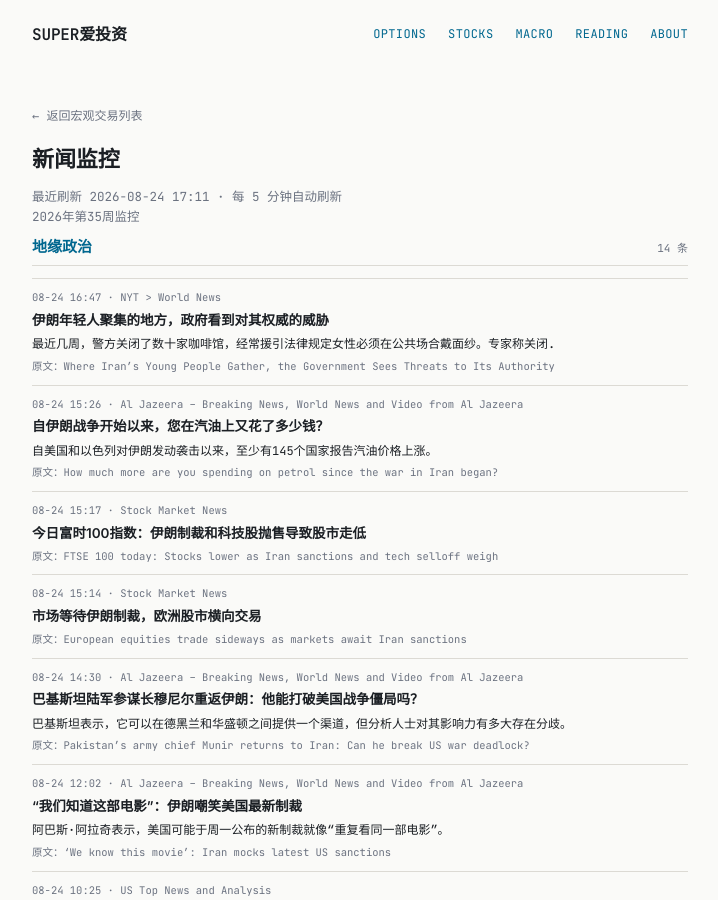
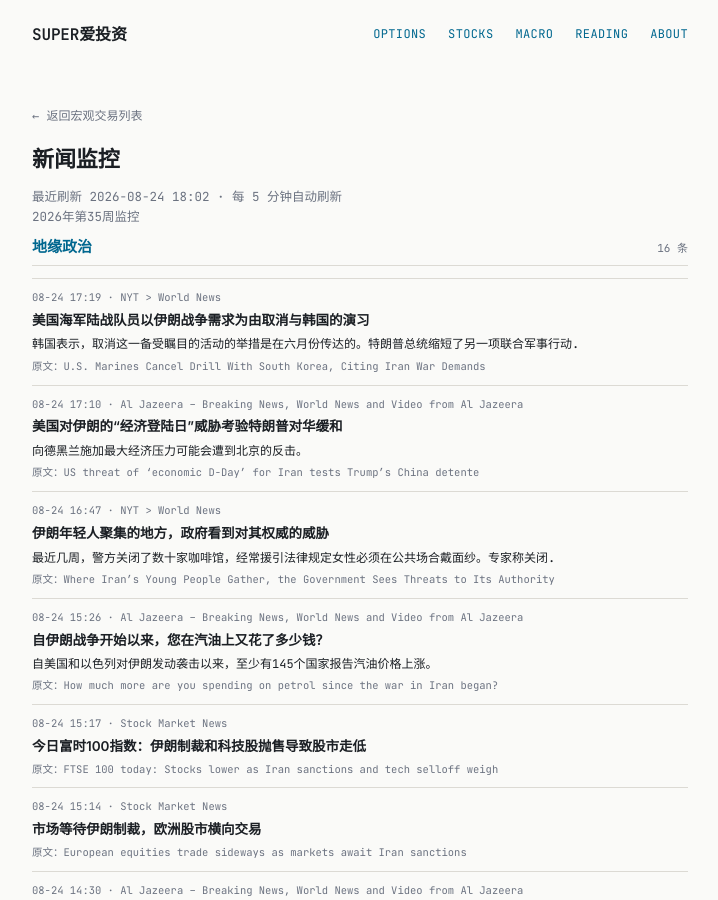
Before and after one commit to tang3super/tang3super.github.io, a Jekyll site: the page built from macro-trade/news-digest.md, in a window 1280 px wide and 900 px high. Shown: the whole window, without its empty margins (280-998 px from the left). Built offline with Jekyll 4.4.1, drawn with Linux system fonts in a browser that asks for light colours; some of the changed text lies outside the part shown.

Commit message:
sync news-digest article

```diff
--- a/macro-trade/news-digest.md
+++ b/macro-trade/news-digest.md
@@ -5,11 +5,25 @@
 date: '2026-08-24'
 summary: 2026年第35周监控
 week_label: 2026年第35周监控
-last_updated: 2026-08-24 17:11
+last_updated: 2026-08-24 18:02
 refresh_note: 每 5 分钟自动刷新
 topics:
 - name: 地缘政治
   items:
+  - title: U.S. Marines Cancel Drill With South Korea, Citing Iran War Demands
+    summary: The move to call off the high-profile event was communicated in June, South Korea said. President Trump shortened another joint military exe…
+    link: https://www.nytimes.com/2026/08/24/world/asia/us-south-korea-military-drills-iran.html
+    source: NYT > World News
+    time: 08-24 17:19
+    title_zh: 美国海军陆战队员以伊朗战争需求为由取消与韩国的演习
+    summary_zh: 韩国表示，取消这一备受瞩目的活动的举措是在六月份传达的。特朗普总统缩短了另一项联合军事行动.
+  - title: US threat of ‘economic D-Day’ for Iran tests Trump’s China detente
+    summary: Exerting maximum economic pressure on Tehran would risk blowback from Beijing.
+    link: https://www.aljazeera.com/economy/2026/8/24/us-threat-of-economic-d-day-for-iran-tests-trumps-china-detente?traffic_source=rss
+    source: Al Jazeera – Breaking News, World News and Video from Al Jazeera
+    time: 08-24 17:10
+    title_zh: 美国对伊朗的“经济登陆日”威胁考验特朗普对华缓和
+    summary_zh: 向德黑兰施加最大经济压力可能会遭到北京的反击。
   - title: Where Iran’s Young People Gather, the Government Sees Threats to Its Authority
     summary: In recent weeks, the police have closed dozens of cafes, often citing laws that stipulate women must veil in public. Experts say the closure…
     link: https://www.nytimes.com/2026/08/24/world/middleeast/iran-cafe-closures.html
@@ -130,6 +144,13 @@
     summary_zh: 英伟达公布财报，美联储主席凯文·沃什将发表他的首次杰克逊霍尔演讲。
 - name: AI基建
   items:
+  - title: A Drone Killed Three Ukrainians. It Was Guided Entirely by A.I.
+    summary: An attack by what Ukrainian officials said was a Russian drone with an Nvidia chip presages a dystopian future of weaponry untethered to hum…
+    link: https://www.nytimes.com/2026/08/24/world/europe/russia-drones-autonomous-ai-kill-ukraine-war.html
+    source: NYT > World News
+    time: 08-24 17:29
+    title_zh: 无人机杀死三名乌克兰人。它是由人工智能严格引导的
+    summary_zh: 乌克兰官员称，一架配备英伟达芯片的俄罗斯无人机发动的袭击预示着反乌托邦的未来，武器不受束缚……
   - title: Some of Russia’s A.I. Drones Are Powered by Nvidia Microcomputers, Ukrainian Officials Say
     summary: The tech giant says it does not sell the devices in Russia, but they are widely available on resale markets. When purchased that way, they a…
     link: https://www.nytimes.com/2026/08/24/world/europe/ukraine-war-nvidia-ai-autonomous-drones.html
```
